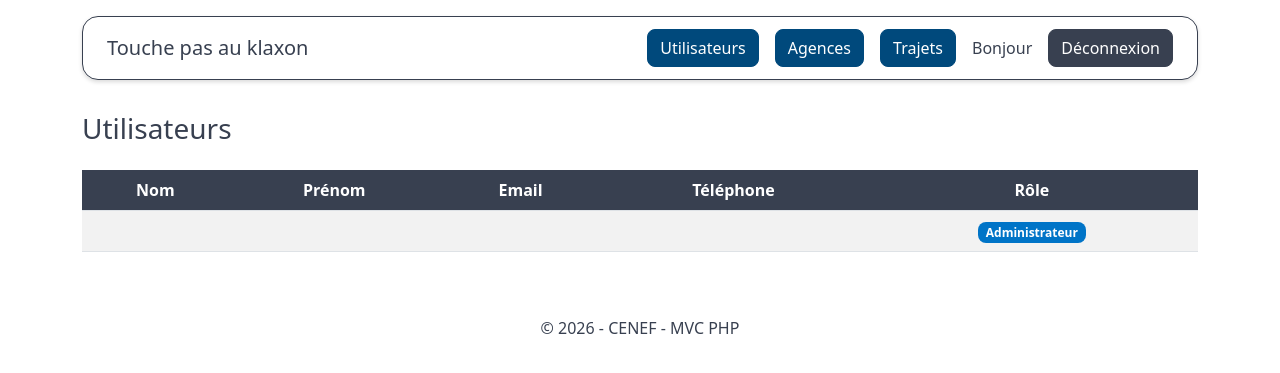
After one commit to ad-pgn/devoir-touche-pas-au-klaxon, a PHP site: template templates/admin/utilisateurs.php in a window 1280 px wide. The commit adds this page. Shown: the top 373 px of the page. Run offline with PHP 8.4, Linux system fonts and the light colour scheme; the template is opened without the code that fills it: most values are stand-ins (such as "Sample title", 1, 10 or a date in 2020); data that the repository does not hold is empty; some libraries are stand-ins or nearby versions.

Commit message:
feat: liste des utilisateurs pour l'administrateur

```diff
--- a/config/routes.php
+++ b/config/routes.php
@@ -17,3 +17,4 @@ $router->post('/trajets/:id/modifier', 'TrajetController@modifier');
 $router->post('/trajets/:id/supprimer', 'TrajetController@supprimer');
 
 $router->get('/admin', 'AdminController@index');
+$router->get('/admin/utilisateurs', 'AdminController@utilisateurs');
--- a/scss/main.scss
+++ b/scss/main.scss
@@ -58,7 +58,7 @@ $border-radius: 0.5rem;
     font-weight: 500;
 }
 
-.table-trajets {
+.table-app {
     thead th {
         background-color: $klaxon-ardoise;
         color: #ffffff;
--- /dev/null
+++ b/templates/admin/utilisateurs.php
@@ -0,0 +1,38 @@
+<?php
+/**
+ * Liste des utilisateurs, réservée à l'administrateur.
+ *
+ * @var \Core\Controller $this
+ * @var array<int, array<string, mixed>> $utilisateurs
+ */
+?>
+<h1 class="h3 mb-4">Utilisateurs</h1>
+
+<table class="table table-striped table-app align-middle">
+    <thead>
+        <tr>
+            <th>Nom</th>
+            <th>Prénom</th>
+            <th>Email</th>
+            <th>Téléphone</th>
+            <th>Rôle</th>
+        </tr>
+    </thead>
+    <tbody>
+        <?php foreach ($utilisateurs as $utilisateur) : ?>
+            <tr>
+                <td><?= $this->e($utilisateur['nom']) ?></td>
+                <td><?= $this->e($utilisateur['prenom']) ?></td>
+                <td><?= $this->e($utilisateur['email']) ?></td>
+                <td><?= $this->e($utilisateur['telephone']) ?></td>
+                <td>
+                    <?php if ($utilisateur['role'] === 'admin') : ?>
+                        <span class="badge text-bg-primary">Administrateur</span>
+                    <?php else : ?>
+                        <span class="badge text-bg-secondary">Utilisateur</span>
+                    <?php endif; ?>
+                </td>
+            </tr>
+        <?php endforeach; ?>
+    </tbody>
+</table>
--- a/templates/partials/trajets-table.php
+++ b/templates/partials/trajets-table.php
@@ -14,7 +14,7 @@
 
 $connecte = $connecte ?? false;
 ?>
-<table class="table table-striped table-trajets align-middle">
+<table class="table table-striped table-app align-middle">
     <thead>
         <tr>
             <th>Départ</th>
```
Also changed, not shown: app/Controller/AdminController.php (+15 -0 lines), public/assets/css/style.css.
